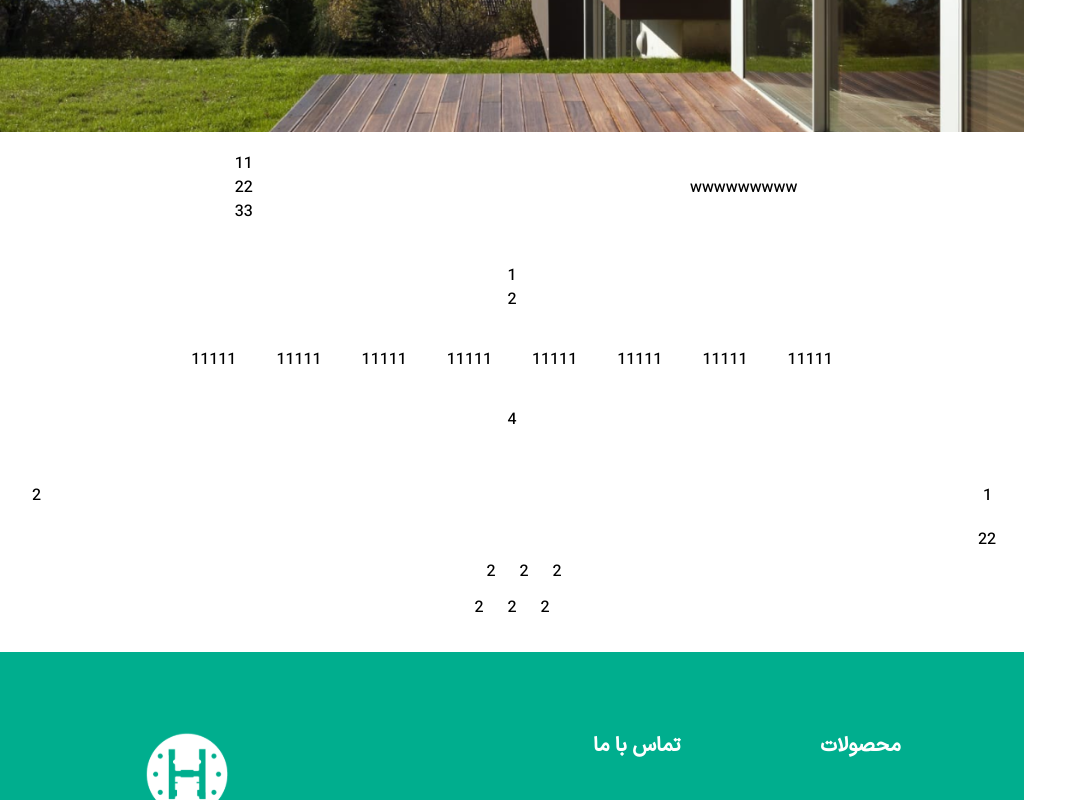
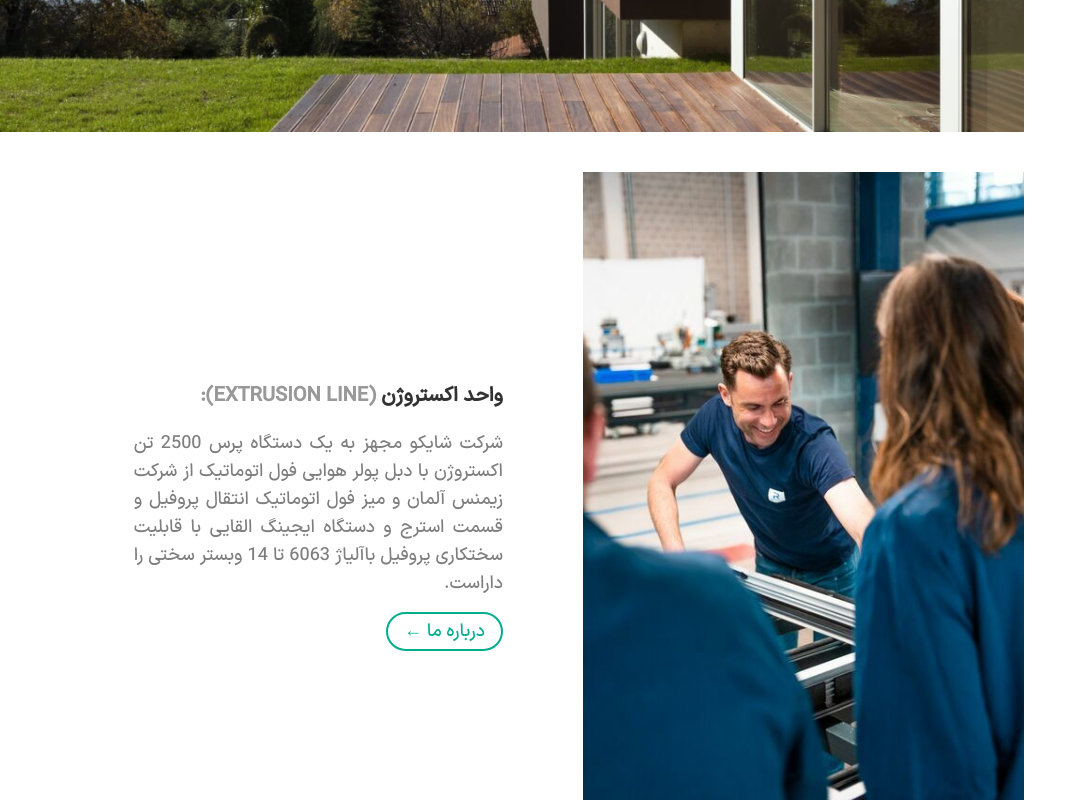
Before and after one commit to zahra-hsb/hanz-, a Next.js app: page / in a window 1280 px wide. Shown: the part 2940-3740 px from the top of the page, without its empty margins (0-1087 px from the left). Built offline with nearby package versions, Linux system fonts and the light colour scheme.

Commit message:
extrosion section created

```diff
--- a/src/components/layout/Company/index.jsx
+++ b/src/components/layout/Company/index.jsx
@@ -1,5 +1,7 @@
 import Button from "../Main/button"
 import BigSlider from "../Slider/BigSlider"
+import Pic from '../../../../public/image/image5.png'
+import Image from 'next/image'
 
 const Company = () => {
     return (
@@ -12,19 +14,34 @@ const Company = () => {
                         </h3>
                     </div>
                     <div>
-                            <Button url={'/about'} title={'درباره ما'}/>
+                        <Button url={'/about'} title={'درباره ما'} />
                     </div>
                 </div>
                 <div>
                     <BigSlider />
                 </div>
             </section>
-            <section className="flex w-full items-center justify-around flex-wrap p-3">
-                <div className="h-full">wwwwwwwww</div>
-                <div className="p-2">
-                    <div>11</div>
-                    <div>22</div>
-                    <div>33</div>
+            <section className="flex w-full flex-col lg:flex-row items-center justify-between gap-5 pt-10">
+                <div className="h-full">
+                    <Image src={Pic} alt='hanz' />
+                </div>
+                <div className="p-2 lg:w-1/2 p-5 m-5 lg:m-10">
+                    <div>
+                        <h3 className="text-xl font-bold opacity-80">
+                            واحد اکستروژن <span className="opacity-50">(EXTRUSION LINE):</span>
+                        </h3>
+                    </div>
+                    <div>
+                        <p className="py-5 lg:w-5/6 text-justify opacity-50 text-lg">
+                        شرکت شایکو مجهز به یک دستگاه پرس 2500 تن اکستروژن با دبل پولر
+                        هوایی فول اتوماتیک از شرکت زیمنس آلمان و میز فول
+                         اتوماتیک انتقال پروفیل و قسمت استرج و دستگاه ایجینگ القایی با
+                         قابلیت سختکاری پروفیل باآلیاژ 6063 تا 14 وبستر سختی را داراست.
+                        </p>
+                    </div>
+                    <div>
+                        <Button url={'/about'} title={'درباره ما'} border={'border-2 border-green'} />
+                    </div>
                 </div>
             </section>
         </>
```
